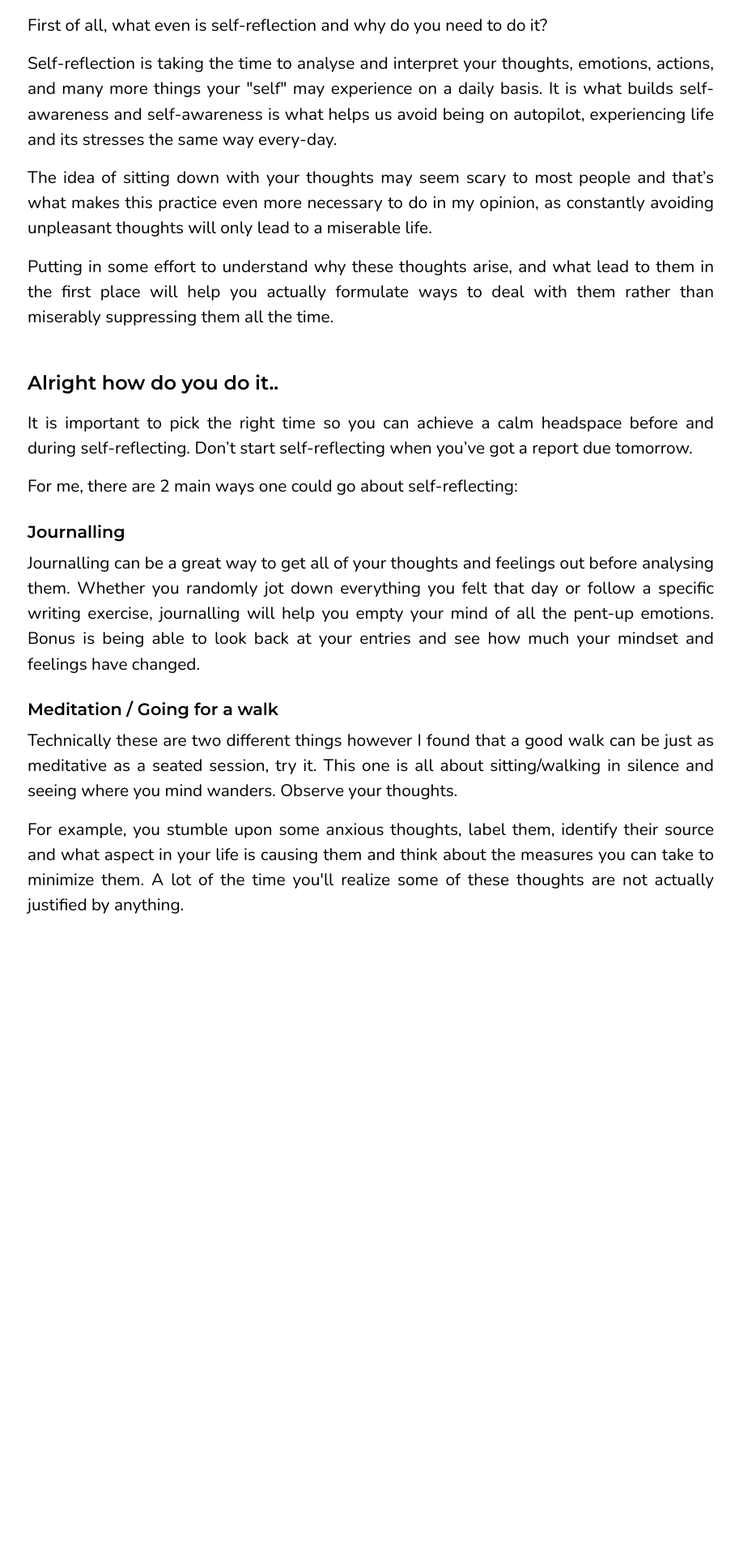
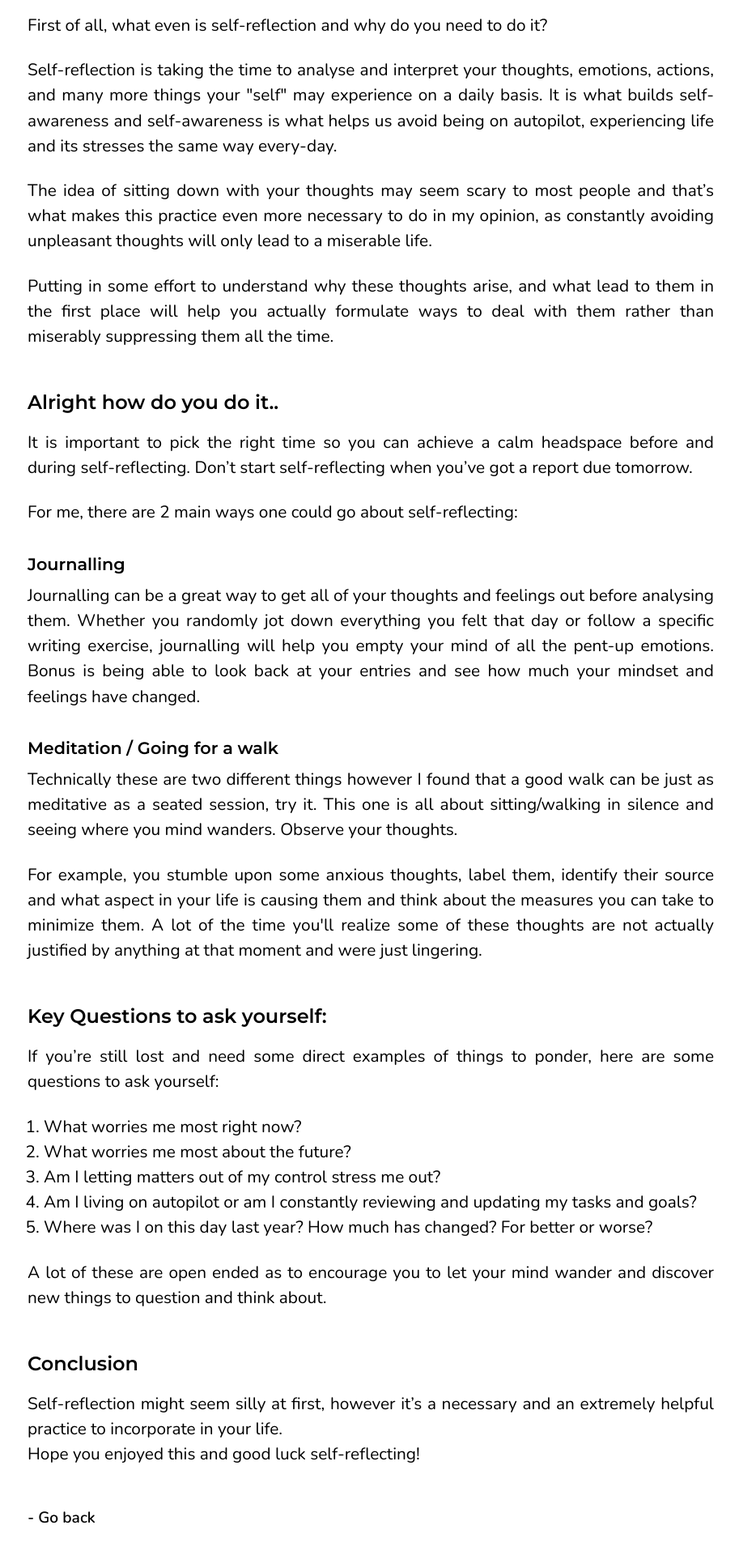
Before and after one commit to SaifeldeenAdel/mindcanvas, a Next.js app: page /self/reflect in a window 1280 px wide. Shown: the part 432-2352 px from the top of the page at 81% size, without its empty margins (182-1095 px from the left). Before the commit the page ends 1709 px from the top, so only its background shows below. Built offline with nearby package versions, Linux system fonts and the light colour scheme.

Commit message:
:sparkles: Better landing page, finished first article

```diff
--- a/app/components/Card/Card.js
+++ b/app/components/Card/Card.js
@@ -4,10 +4,10 @@ export default function Card({ page, title, date, img }) {
 	return (
 		<Link
 			href={`/self/${page}`}
-			className="flex aspect-[0.937] max-w-[25rem] items-end  font-montserrat text-white transition-all duration-300 hover:scale-[1.02] "
+			className="-z-40 flex aspect-[0.937] max-w-[25rem] items-end font-montserrat text-white transition-all duration-300  "
 		>
 			<img
-				className="h-[100%] w-[100%] rounded-[1rem] object-cover brightness-[0.75] transition-all duration-[200ms] ease-linear hover:brightness-[0.9]"
+				className="h-[100%] w-[100%] rounded-[1rem] object-cover brightness-[0.75] transition-all duration-[200ms] ease-linear hover:scale-[1.01] hover:brightness-[0.9]"
 				src={`/${img}.jpg`}
 			/>
 			<div className="absolute flex max-w-[25rem] flex-col px-6 pb-6 sm:px-10 sm:pb-8">
--- a/app/components/SideBar/SideBar.js
+++ b/app/components/SideBar/SideBar.js
@@ -13,11 +13,10 @@ import SideBarItem from "./SideBarItem";
 export default function SideBar() {
 	return (
 		<>
-			<div className="logo peer">
-				{" "}
+			<div className="peer absolute top-2 left-2 z-[9999] mt-4 mb-8 ml-1 flex h-16 w-16 items-center justify-center rounded-[2rem] bg-slate-200">
 				<VscLayoutSidebarLeft size="30" />
 			</div>
-			<div className="sidebar">
+			<div className="fixed top-0 left-0 m-0 hidden h-screen w-[12rem] flex-col bg-white p-2 pt-[8rem] text-primary shadow-xl transition-all duration-100 ease-in-out hover:flex peer-hover:flex">
 				<SideBarItem icon={<TfiHome size="20" />} text="Home" />
 				<SideBarItem icon={<TfiThought size="20" />} text="Self" />
 				<SideBarItem icon={<TfiPalette size="20" />} text="Art" />
--- a/app/globals.css
+++ b/app/globals.css
@@ -2,47 +2,6 @@
 @tailwind components;
 @tailwind utilities;
 
-*{
-  box-sizing: border-box;
+* {
+	box-sizing: border-box;
 }
-
-@layer components {
-  .sidebar {
-    @apply flex-col h-screen fixed top-0 left-0 bg-white text-primary w-[12rem] m-0 shadow-xl p-2 pt-[8rem] hidden peer-hover:flex hover:flex transition-all duration-100 ease-in-out
-  }
-
-  .logo {
-    @apply z-[9999] absolute top-2 left-2 mt-4 mb-8 ml-1 bg-slate-200 rounded-[2rem] w-16 h-16 justify-center items-center flex
-  }
-
-  .sidebar-item {
-    @apply flex items-center  mt-1 mb-1 bg-white rounded-lg py-2 hover:bg-slate-100 transition-all duration-300  hover:cursor-pointer
-  }
-
-  .sidebar-icon {
-    @apply relative flex items-center justify-center mr-1 w-10
-  }
-
-
-  .sidebar-content {
-    @apply text-[1rem] font-light font-montserrat
-  }
-
-  .content-container {
-    @apply flex justify-center mt-[8rem] flex-col items-center
-  }
-
-  .post-container {
-    @apply flex flex-col max-w-[60rem] mx-auto my-[8rem] px-4
-
-  }
-
-  .paragraph {
-    @apply font-light text-[1.1rem] sm:text-[1.3rem] text-justify mb-4
-  }
-
-  .header {
-    @apply text-left text-slate-800 mx-6 sm:mx-10
-  }
-
-}
--- a/app/self/page.js
+++ b/app/self/page.js
@@ -2,7 +2,7 @@ import Card from "../components/Card/Card";
 
 export default function () {
 	return (
-		<div className="content-container ">
+		<div className="mt-[8rem] flex flex-col items-center justify-center">
 			<h1 className="mb-2 px-4 text-center font-serif text-[1.2rem] font-medium italic leading-snug  sm:text-[1.6rem]">
 				"The happiness of your life depends upon the quality of your thoughts."
 			</h1>
--- a/app/self/reflect/page.js
+++ b/app/self/reflect/page.js
@@ -1,10 +1,16 @@
+import Link from "next/link";
+import { CiCalendar, CiTimer } from "react-icons/ci";
+
 export default function () {
 	return (
-		<article className="post-container">
-			<header className="header">
-				<small className="font-montserrat text-[0.8rem] font-light sm:text-[1rem]">
-					13 March, 2023
-				</small>
+		<article className="mx-auto my-[8rem] flex max-w-[60rem] flex-col px-4">
+			<header className="mx-6 text-left text-slate-800 sm:mx-10">
+				<div className="flex">
+					<CiCalendar size="20" className="mr-2" />
+					<small className="font-montserrat text-[0.8rem] font-light sm:text-[1rem]">
+						13 March, 2023
+					</small>
+				</div>
 				<h1 className="font-montserrat text-[1.8rem] font-bold tracking-[0.02rem] sm:text-[2rem] md:text-[3rem]">
 					How do you self reflect?
 				</h1>
@@ -14,49 +20,56 @@ export default function () {
 				className="my-8 h-[8rem] max-w-[100%] rounded-lg object-cover sm:h-[10rem]"
 			/>
 			<div className="mx-6 font-nunito sm:mx-10">
-				<p className="paragraph">
+				<p className="text-justify text-[1.1rem] font-light sm:text-[1.3rem]">
 					First of all, what even is self-reflection and why do you need to do
 					it?
 				</p>
-				<p className="paragraph">
+				<br />
+				<p className="text-justify text-[1.1rem] font-light sm:text-[1.3rem]">
 					Self-reflection is taking the time to analyse and interpret your
 					thoughts, emotions, actions, and many more things your "self" may
 					experience on a daily basis. It is what builds self-awareness and
 					self-awareness is what helps us avoid being on autopilot, experiencing
 					life and its stresses the same way every-day.{" "}
 				</p>
+				<br />
 
-				<p className="paragraph">
+				<p className="text-justify text-[1.1rem] font-light sm:text-[1.3rem]">
 					The idea of sitting down with your thoughts may seem scary to most
 					people and that’s what makes this practice even more necessary to do
 					in my opinion, as constantly avoiding unpleasant thoughts will only
 					lead to a miserable life.{" "}
 				</p>
+				<br />
 
-				<p className="paragraph">
+				<p className="text-justify text-[1.1rem] font-light sm:text-[1.3rem]">
 					Putting in some effort to understand why these thoughts arise, and
 					what lead to them in the first place will help you actually formulate
 					ways to deal with them rather than miserably suppressing them all the
 					time.
 				</p>
+				<br />
+				<br />
 
-				<h2 className="pt-8 pb-4 font-montserrat text-[1.2rem] font-semibold sm:text-[1.5rem]">
+				<h2 className="pb-4 font-montserrat text-[1.2rem] font-semibold sm:text-[1.5rem]">
 					Alright how do you do it..
 				</h2>
-				<p className="paragraph">
+				<p className="text-justify text-[1.1rem] font-light sm:text-[1.3rem]">
 					It is important to pick the right time so you can achieve a calm
 					headspace before and during self-reflecting. Don’t start
 					self-reflecting when you’ve got a report due tomorrow.{" "}
 				</p>
+				<br />
 
-				<p className="paragraph">
+				<p className="text-justify text-[1.1rem] font-light sm:text-[1.3rem]">
 					For me, there are 2 main ways one could go about self-reflecting:
 				</p>
+				<br />
 
 				<h3 className="py-2 font-montserrat text-[1.1rem] font-semibold sm:text-[1.3rem]">
 					Journalling
 				</h3>
-				<p className="paragraph">
+				<p className="text-justify text-[1.1rem] font-light sm:text-[1.3rem]">
 					Journalling can be a great way to get all of your thoughts and
 					feelings out before analysing them. Whether you randomly jot down
 					everything you felt that day or follow a specific writing exercise,
@@ -64,24 +77,78 @@ export default function () {
 					Bonus is being able to look back at your entries and see how much your
 					mindset and feelings have changed.
 				</p>
+				<br />
 
 				<h3 className="py-2 font-montserrat text-[1.1rem] font-semibold sm:text-[1.3rem]">
 					Meditation / Going for a walk
 				</h3>
-				<p className="paragraph">
+				<p className="text-justify text-[1.1rem] font-light sm:text-[1.3rem]">
 					Technically these are two different things however I found that a good
 					walk can be just as meditative as a seated session, try it. This one
 					is all about sitting/walking in silence and seeing where you mind
 					wanders. Observe your thoughts.
 				</p>
+				<br />
 
-				<p className="paragraph">
+				<p className="text-justify text-[1.1rem] font-light sm:text-[1.3rem]">
 					For example, you stumble upon some anxious thoughts, label them,
 					identify their source and what aspect in your life is causing them and
 					think about the measures you can take to minimize them. A lot of the
 					time you'll realize some of these thoughts are not actually justified
-					by anything.
+					by anything at that moment and were just lingering.
 				</p>
+				<br />
+				<br />
+
+				<h2 className="pb-4 font-montserrat text-[1.2rem] font-semibold sm:text-[1.5rem]">
+					Key Questions to ask yourself:
+				</h2>
+
+				<p className="text-justify text-[1.1rem] font-light sm:text-[1.3rem]">
+					If you’re still lost and need some direct examples of things to
+					ponder, here are some questions to ask yourself:
+				</p>
+				<br />
+				<ol className="ml-5 list-decimal text-[1.1rem] font-light sm:text-[1.3rem]">
+					<li>What worries me most right now?</li>
+					<li>What worries me most about the future?</li>
+					<li>Am I letting matters out of my control stress me out?</li>
+					<li>
+						Am I living on autopilot or am I constantly reviewing and updating
+						my tasks and goals?
+					</li>
+					<li>
+						Where was I on this day last year? How much has changed? For
+						better or worse?
+					</li>
+				</ol>
+				<br />
+				<p className="text-justify text-[1.1rem] font-light sm:text-[1.3rem]">
+					A lot of these are open ended as to encourage you to let your mind
+					wander and discover new things to question and think about.
+				</p>
+				<br />
+				<br />
+				<h2 className="pb-4 font-montserrat text-[1.2rem] font-semibold sm:text-[1.5rem]">
+					Conclusion
+				</h2>
+				<p className="text-justify text-[1.1rem] font-light sm:text-[1.3rem]">
+					Self-reflection might seem silly at first, however it’s a necessary
+					and an extremely helpful practice to incorporate in your life.
+				</p>
+
+				<p className="text-justify text-[1.1rem] font-light sm:text-[1.3rem]">
+					Hope you enjoyed this and good luck self-reflecting!
+				</p>
+
+				<br />
+				<br />
+				<Link
+					href="../self"
+					className="text-[1rem] font-semibold sm:text-[1.2rem]"
+				>
+					{"-"} Go back
+				</Link>
 			</div>
 		</article>
 	);
--- a/package.json
+++ b/package.json
@@ -9,7 +9,6 @@
     "lint": "next lint"
   },
   "dependencies": {
-    "@next/font": "^13.2.4",
     "axios": "^1.3.4",
     "eslint": "8.35.0",
     "eslint-config-next": "13.2.3",
```
Also changed, not shown: app/components/SideBar/SideBarItem.js (+9 -4 lines), app/page.js (+74 -9 lines), 1 other file (tests, documents, lock files or other folders).
